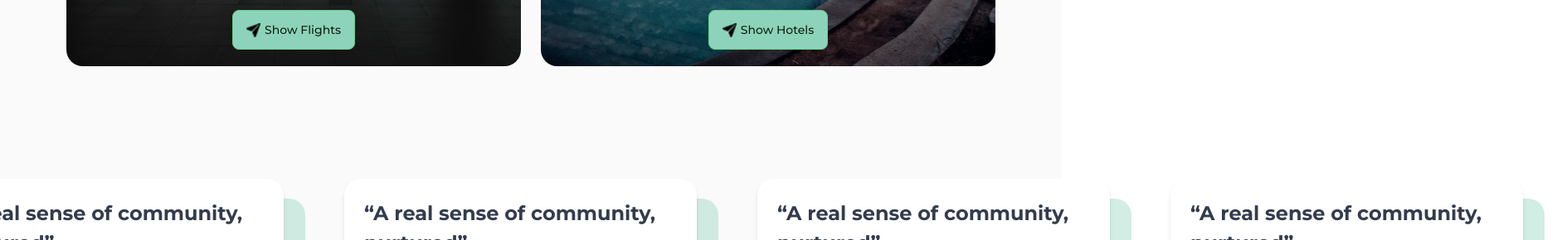
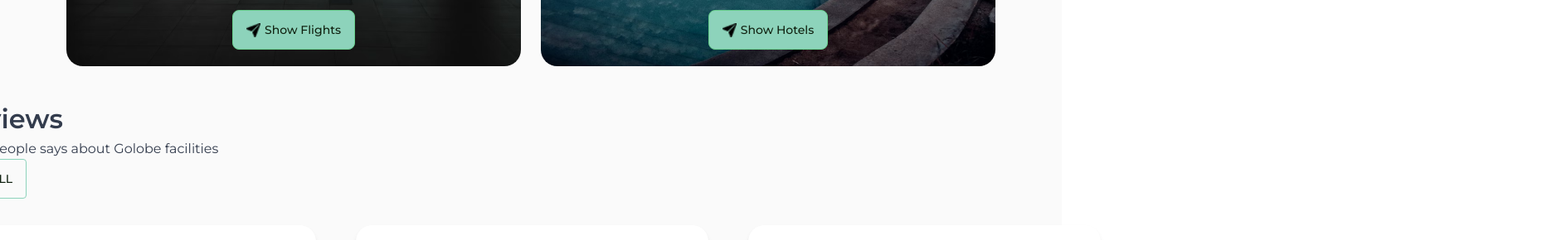
Before and after one commit to kingkwongsta/Golobe-Travel-Agency, a Next.js app: page / in a window 1280 px wide. Shown: the part 2020-2310 px from the top of the page at 83% size, 1877 px wide, since content can reach past the window. Built offline with nearby package versions, Linux system fonts and the light colour scheme.

Commit message:
button and font settings to top section of review component

```diff
--- a/src/components/reviews/reviews.jsx
+++ b/src/components/reviews/reviews.jsx
@@ -6,17 +6,24 @@ import ReviewCard from "./reviewcard";
 
 export default function Reviews() {
   return (
-    <div className="mx-[80px]">
+    <div className="max-w-[1400px]">
+      {/* TOP SECTION */}
       <div className="mb-[16px]">
-        <div className="text-3xl">Reviews</div>
-        <p className="text-lg">What people says about Golobe facilities</p>
+        <div className="font-[600] text-[32px]">Reviews</div>
+        <p className="font-[400] text-[16px]">
+          What people says about Golobe facilities
+        </p>
+        <button className="btn bg-transparent border-[#8DD3BB] rounded-[4px] font-[500] text-[14px] text-[#112211]">
+          See All
+        </button>
       </div>
+      {/* <----------------> */}
       <div className="carousel p-4 space-x-[48px] rounded-box">
         <ReviewCard className="carousel-item" />
         <ReviewCard className="carousel-item" />
         <ReviewCard className="carousel-item" />
-        <ReviewCard className="carousel-item" />
-        <ReviewCard className="carousel-item" />
+        {/* <ReviewCard className="carousel-item" />
+        <ReviewCard className="carousel-item" /> */}
       </div>
     </div>
   );
```
